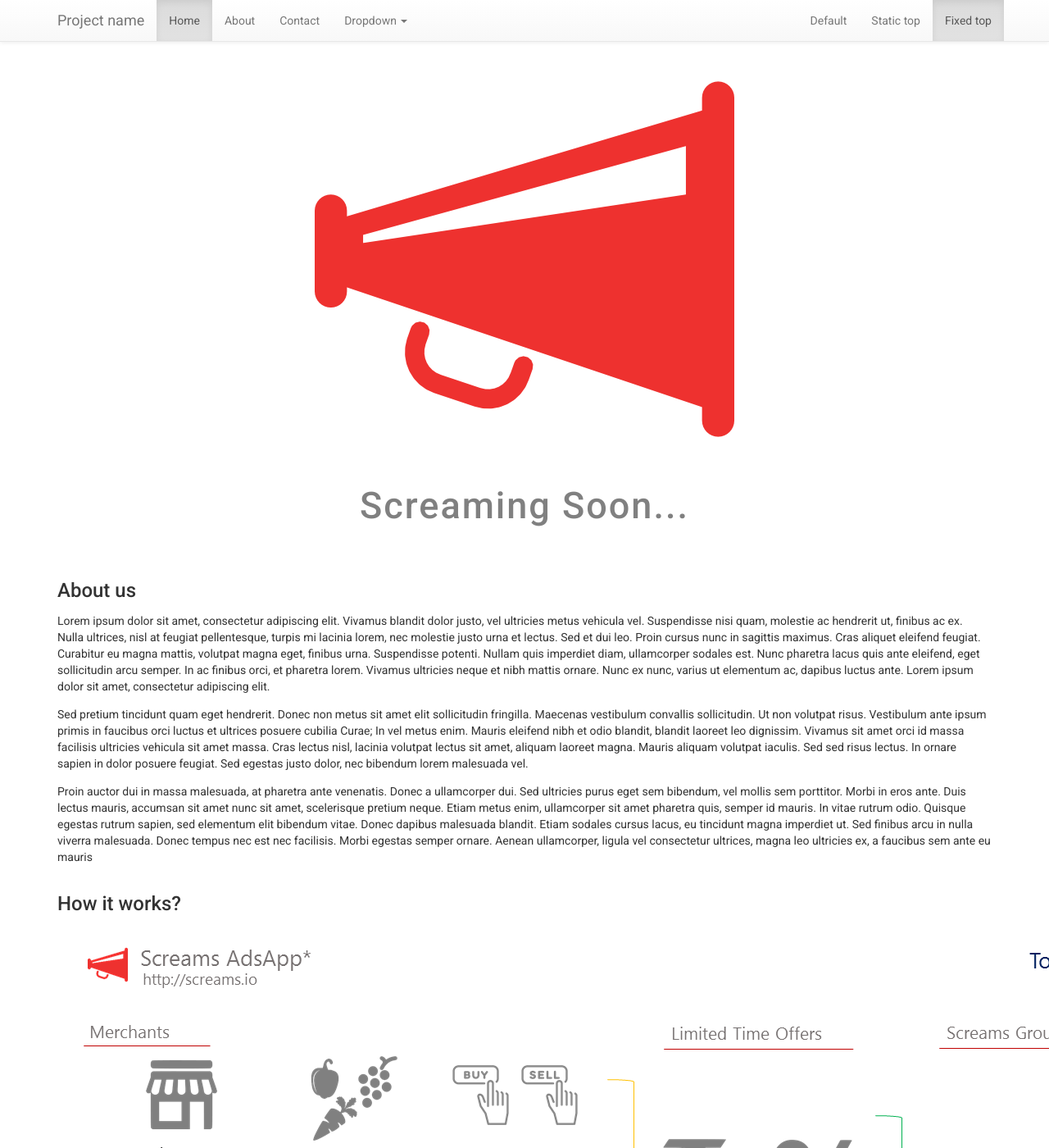
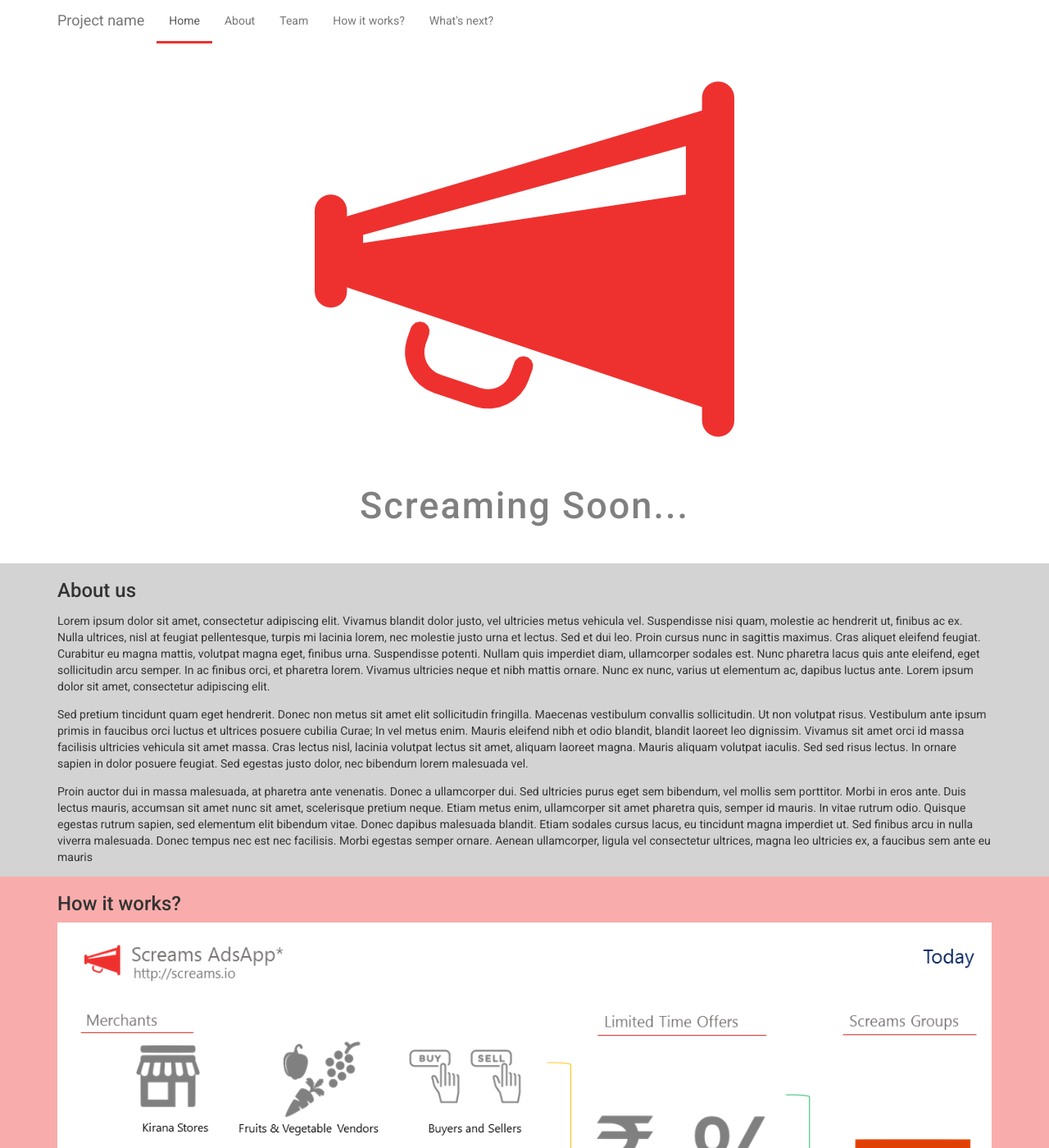
Before and after one commit to screams/screams.github.io, a Jekyll site: the page built from index.html, in a window 1280 px wide and 1400 px high. Shown: the whole window at 82% size. Built offline with Jekyll 4.4.1, drawn with Linux system fonts in a browser that asks for light colours; Markdown is read by kramdown in place of the engine named in the settings.

Commit message:
css updates and header improvement

```diff
--- a/css/common.css
+++ b/css/common.css
@@ -6,3 +6,15 @@
   font-size: 45px;
   letter-spacing: 2px;
 }
+
+.navbar {
+  background: white;
+  box-shadow: none;
+  border: none;
+}
+
+.nav.navbar-nav li.active a {
+  background: none;
+  box-shadow: none;
+  border-bottom: #ee312f 3px solid;
+}
--- a/css/index.css
+++ b/css/index.css
@@ -2,3 +2,15 @@
   margin-left: auto;
   margin-right: auto;
 }
+
+.section-img{
+  width: 100%;
+}
+
+.light-gray-bg {
+  background-color: #d3d3d3;
+}
+
+.brand-red-light-bg {
+  background-color: #F8ADAC;
+}
--- a/index.html
+++ b/index.html
@@ -2,6 +2,8 @@
 layout: default
 title: Screaming Soon.. | Screams.io
 ---
+
+<link rel="stylesheet" href="../css/index.css">
 
 <nav class="navbar navbar-default navbar-fixed-top">
   <div class="container">
@@ -17,25 +19,10 @@ title: Screaming Soon.. | Screams.io
     <div id="navbar" class="navbar-collapse collapse">
       <ul class="nav navbar-nav">
         <li class="active"><a href="#">Home</a></li>
-        <li><a href="#about">About</a></li>
-        <li><a href="#contact">Contact</a></li>
-        <li class="dropdown">
-        <a href="#" class="dropdown-toggle" data-toggle="dropdown" role="button" aria-haspopup="true" aria-expanded="false">Dropdown <span class="caret"></span></a>
-        <ul class="dropdown-menu">
-          <li><a href="#">Action</a></li>
-          <li><a href="#">Another action</a></li>
-          <li><a href="#">Something else here</a></li>
-          <li role="separator" class="divider"></li>
-          <li class="dropdown-header">Nav header</li>
-          <li><a href="#">Separated link</a></li>
-          <li><a href="#">One more separated link</a></li>
-        </ul>
-        </li>
-      </ul>
-      <ul class="nav navbar-nav navbar-right">
-        <li><a href="../navbar/">Default</a></li>
-        <li><a href="../navbar-static-top/">Static top</a></li>
-        <li class="active"><a href="./">Fixed top <span class="sr-only">(current)</span></a></li>
+        <li><a href="#about-us-section">About</a></li>
+        <li><a href="#team-section">Team</a></li>
+        <li><a href="#how-it-works-section">How it works?</a></li>
+        <li><a href="#what-next-section">What's next?</a></li>
       </ul>
     </div><!--/.nav-collapse -->
   </div>
@@ -48,8 +35,10 @@ title: Screaming Soon.. | Screams.io
       <h1 class="grey banner-title">Screaming Soon...</h1>
     </center>
   </section>
+</div>
 
-  <section>
+<section class='light-gray-bg'>
+  <div class="container">
     <div class='row'>
       <div class='col-md-12'>
         <h3>About us</h3>
@@ -64,23 +53,28 @@ title: Screaming Soon.. | Screams.io
         </p>
       </div>
     </div>
-  </section>
+  </div>
+</section>
 
-  <section>
+<section class='brand-red-light-bg'>
+  <div class="container">
     <div class='row'>
       <div class='col-md-12'>
         <h3>How it works?</h3>
-        <img src="../images/Slide2.PNG">
+        <img class='section-img' src="../images/Slide2.PNG">
       </div>
     </div>
-  </section>
+  </div>
+</section>
 
-  <section>
+<section>
+  <div class="container">
     <div class='row'>
       <div class='col-md-12'>
         <h3>What's next?</h3>
-        <img src="../images/Slide2.PNG">
+        <img class='section-img' src="../images/Slide2.PNG">
       </div>
     </div>
-  </section>
+  </div>
+</section>
 </div>
```
